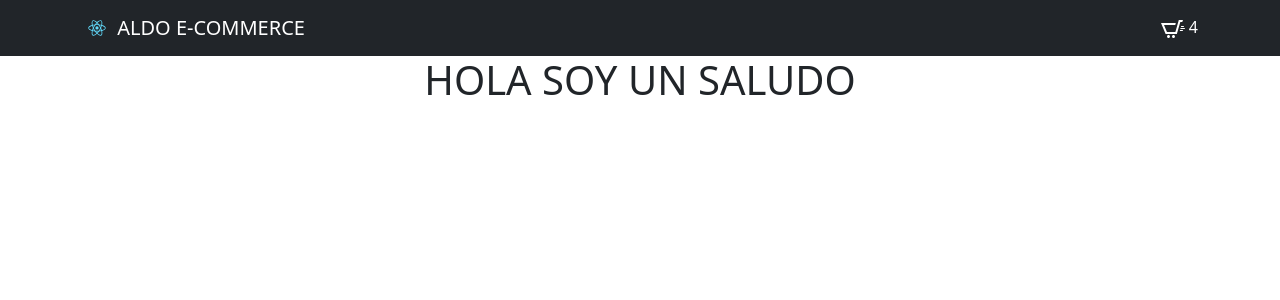
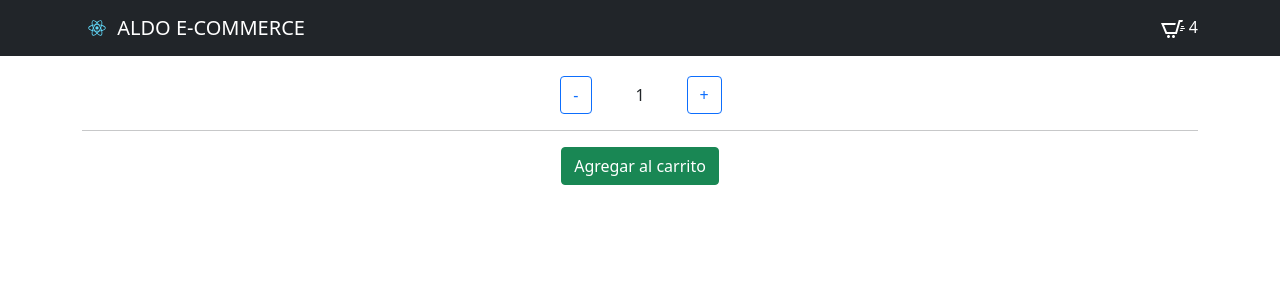
Before and after one commit to kiriadix/Ecommerce_REACT_JS, a React (Create React App) app: page / in a window 1280 px wide. Shown: the top 300 px of the page. Built offline with nearby package versions, Linux system fonts and the light colour scheme.

Commit message:
[Desafío] Contador con botón

```diff
--- a/src/App.js
+++ b/src/App.js
@@ -1,4 +1,8 @@
 import './App.css';
+import Container from 'react-bootstrap/Container';
+import Row from 'react-bootstrap/Row';
+import Col from 'react-bootstrap/Col';
+
 
 //Importamos nuestros commponentes
 import NavBarIni from "./components/NavBar/NavBar";
@@ -6,12 +10,14 @@ import ItemListContainer from "./components/ItemListContainer/ItemListContainer"
 
 function App() {
   return (
+    <>
     <div className="App">
 
       <NavBarIni elementos='4'/>
-      <ItemListContainer greeting='HOLA SOY UN SALUDO'/>
+      <ItemListContainer/>
 
     </div>
+    </>
   );
 }
 
--- /dev/null
+++ b/src/components/ItemCount/ItemCount.jsx
@@ -0,0 +1,46 @@
+import Col from 'react-bootstrap/Col';
+import Row from 'react-bootstrap/Row';
+import Container from 'react-bootstrap/Container';
+import Button from 'react-bootstrap/Button';
+
+
+const ItemCount = ({stock, initial, onAdd}) => {
+
+    const Suma = () => {
+        if (initial < stock) {
+            onAdd(+1)
+        }
+    }
+
+    const Resta = () => {
+        if (initial > 1) {
+            onAdd(-1)
+        }
+    }
+
+    return (
+        <>
+            <Container>
+                <Row className="justify-content-center align-items-center">
+                    <Col xs lg="1">
+                        <Button variant="outline-primary" onClick={Resta}> - </Button>
+                    </Col>
+                    <Col md="auto">{initial}</Col>
+                    <Col xs lg="1">
+                        <Button variant="outline-primary" onClick={Suma}>
+                             +
+                        </Button>
+                    </Col>
+                </Row>
+                <hr></hr>
+                <Row className="justify-content-center align-items-center">
+                    <Col md="auto">
+                        <Button variant="success"> Agregar al carrito </Button>
+                    </Col>
+                </Row>
+            </Container>
+        </>
+    );
+}
+
+export default ItemCount
--- a/src/components/ItemListContainer/ItemListContainer.jsx
+++ b/src/components/ItemListContainer/ItemListContainer.jsx
@@ -1,8 +1,19 @@
-const ItemListContainer = ({greeting}) => {
+import ItemCount from "../ItemCount/ItemCount"
+import { useState } from "react";
+
+
+const ItemListContainer = () => {
+  const [contador, setContador] = useState(1);
+  const onAdd = (p) =>{
+    setContador(contador + p)
+  }
+
   return (
-    <div>
-        <h1>{greeting}</h1>
-    </div>
+    <>
+
+      <ItemCount stock={5} initial={contador} onAdd={onAdd} />
+
+    </>
   )
 }
 
--- a/src/components/NavBar/NavBar.jsx
+++ b/src/components/NavBar/NavBar.jsx
@@ -7,7 +7,7 @@ import './style.css'
 const NavBarIni = () => {
   return (
     <>
-      <Navbar bg="dark" variant="dark">
+      <Navbar bg="dark" variant="dark" className='distancia'>
         <Container>
           <Navbar.Brand>
           <img
--- a/src/components/NavBar/style.css
+++ b/src/components/NavBar/style.css
@@ -1,3 +1,7 @@
 .colornav{
     color: white;
 }
+
+.distancia{
+    margin-bottom: 20px;
+}
```
